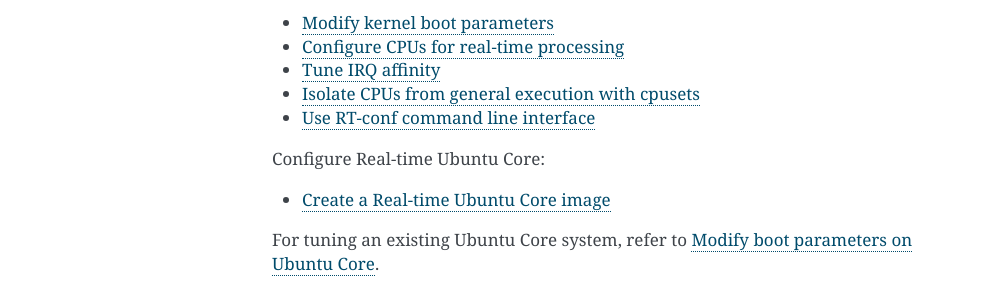
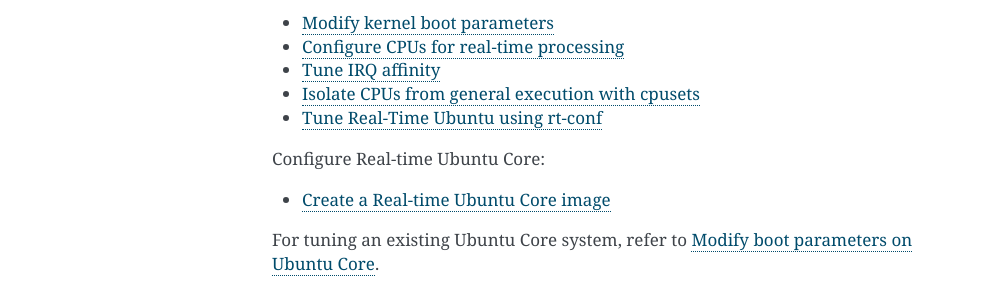
Before and after one commit to canonical/real-time-ubuntu-docs, a Sphinx documentation site: the page built from docs/how-to/index.rst, in a window 1280 px wide. Shown: the part 337-633 px from the top of the page, without its empty margins (148-1141 px from the left). Built offline with Sphinx 7.4.7, drawn with Linux system fonts in a browser that asks for light colours.

Commit message:
fix: title on index
Signed-off-by: Lincoln Wallace <lincoln.wallace@canonical.com>

```diff
--- a/docs/how-to/index.rst
+++ b/docs/how-to/index.rst
@@ -26,7 +26,7 @@
    Configure CPUs for real-time processing <cpu-boot-configs>
    Tune IRQ affinity <tune-irq-affinity>
    Isolate CPUs from general execution with cpusets <isolate-workload-cpusets>
-   Use RT-conf command line interface <rt-conf-cli>
+   Tune Real-Time Ubuntu using rt-conf <rt-conf-cli>
 
 Configure Real-time Ubuntu Core:
 
```
